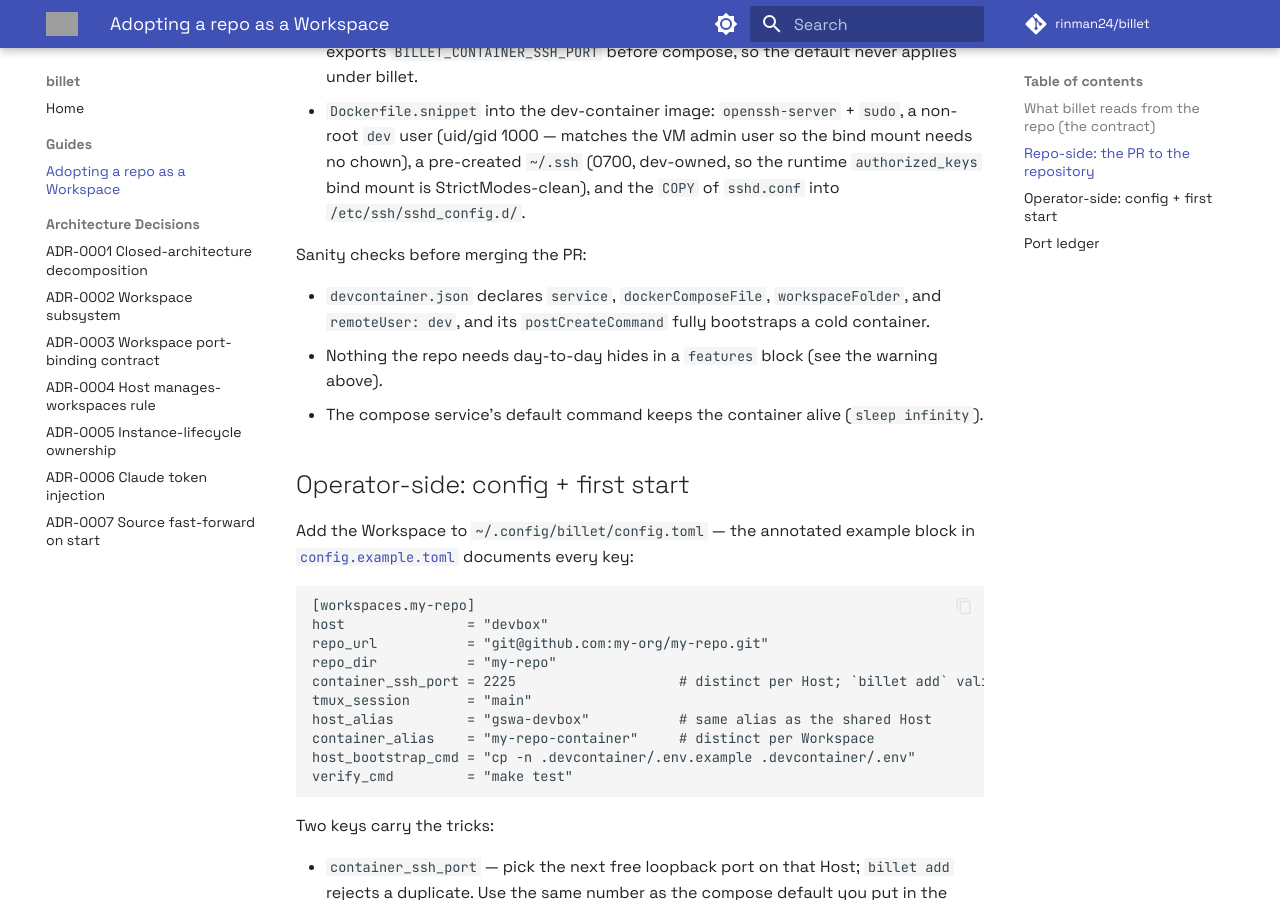
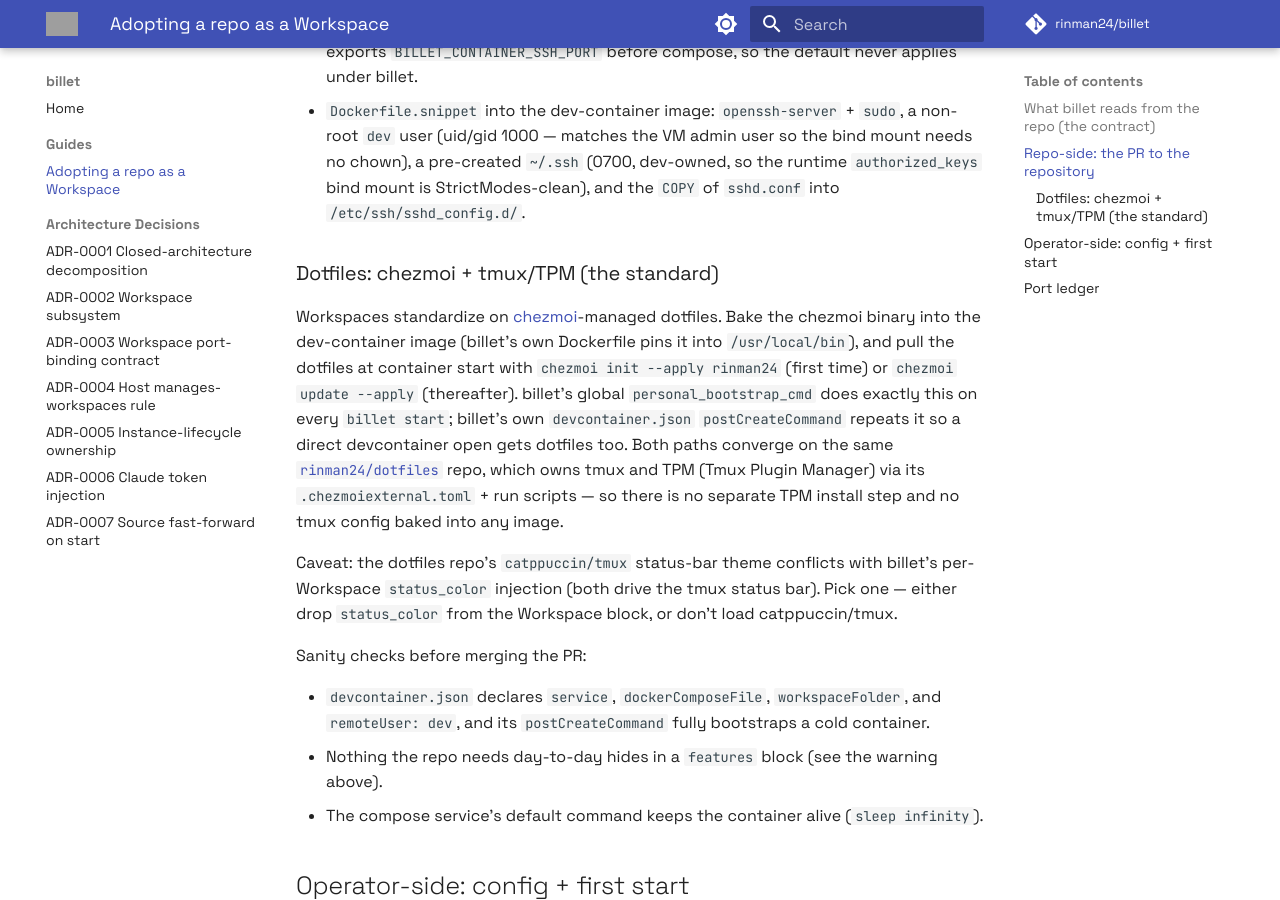
Before and after one commit to rinman24/billet, an MkDocs documentation site: the page built from docs/adopting-a-repo.md, in a window 1280 px wide and 900 px high, scrolled down 1617 px. Built offline with MkDocs 1.6.1 and Material for MkDocs 9.7.7, drawn with Linux system fonts in a browser that asks for light colours; comment, search, counter and statistics services are not loaded; grey boxes are pictures that could not be loaded.

Commit message:
feat: standardize on chezmoi-managed dotfiles (tmux + TPM)
Bake the chezmoi binary (pinned v2.71.0) into billet's dev image and wire
the canonical chezmoi bootstrap into the devcontainer postCreateCommand so a
direct devcontainer open gets dotfiles, mirroring the global
personal_bootstrap_cmd. Document the chezmoi + TPM standard and the
catppuccin/tmux vs status_color conflict.

- .devcontainer/Dockerfile: install chezmoi to /usr/local/bin as root
- .devcontainer/devcontainer.json: chezmoi update/init in postCreateCommand
- config.example.toml: chezmoi form of personal_bootstrap_cmd example
- docs/adopting-a-repo.md: dotfiles/chezmoi/TPM convention + caveat

```diff
--- a/config.example.toml
+++ b/config.example.toml
@@ -29,7 +29,11 @@ default_host = "devbox"
 # on the Host or in the container. Note: an sshd login shell does not inherit the
 # service's compose-provided environment (`environment:` / `env_file:`); don't rely on
 # those variables here. Empty (the default) disables it.
-# personal_bootstrap_cmd = "git clone git@github.com:me/dotfiles ~/dotfiles && bash ~/dotfiles/install.sh"
+# The standardized form uses chezmoi (baked into billet's image; add it to your own repo's
+# devcontainer image too). It pulls the rinman24/dotfiles repo, which also installs TPM (Tmux
+# Plugin Manager) + tmux plugins from its .chezmoiexternal.toml + run scripts — so no separate
+# TPM step is needed. Idempotent: `update` on an existing checkout, else first-time `init`.
+# personal_bootstrap_cmd = "export PATH=\"$HOME/.local/bin:$PATH\"; chezmoi update --apply || chezmoi init --apply rinman24"
 #
 # Optional. A shell command billet runs LOCALLY (on your machine) at `billet start` time to
 # fetch ONE central Claude Code OAuth token. Its STDOUT is captured as the token and injected
--- a/docs/adopting-a-repo.md
+++ b/docs/adopting-a-repo.md
@@ -66,6 +66,22 @@ Then merge the two snippets:
   bind mount is StrictModes-clean), and the `COPY` of `sshd.conf` into
   `/etc/ssh/sshd_config.d/`.
 
+### Dotfiles: chezmoi + tmux/TPM (the standard)
+
+Workspaces standardize on [chezmoi](https://chezmoi.io)-managed dotfiles. Bake the chezmoi
+binary into the dev-container image (billet's own Dockerfile pins it into `/usr/local/bin`),
+and pull the dotfiles at container start with `chezmoi init --apply rinman24` (first time) or
+`chezmoi update --apply` (thereafter). billet's global `personal_bootstrap_cmd` does exactly
+this on every `billet start`; billet's own `devcontainer.json` `postCreateCommand` repeats it
+so a direct devcontainer open gets dotfiles too. Both paths converge on the same
+[`rinman24/dotfiles`](https://github.com/rinman24/dotfiles) repo, which owns tmux and TPM
+(Tmux Plugin Manager) via its `.chezmoiexternal.toml` + run scripts — so there is no separate
+TPM install step and no tmux config baked into any image.
+
+Caveat: the dotfiles repo's `catppuccin/tmux` status-bar theme conflicts with billet's
+per-Workspace `status_color` injection (both drive the tmux status bar). Pick one — either
+drop `status_color` from the Workspace block, or don't load catppuccin/tmux.
+
 Sanity checks before merging the PR:
 
 - `devcontainer.json` declares `service`, `dockerComposeFile`, `workspaceFolder`, and
```
Also changed, not shown: 2 other files.
